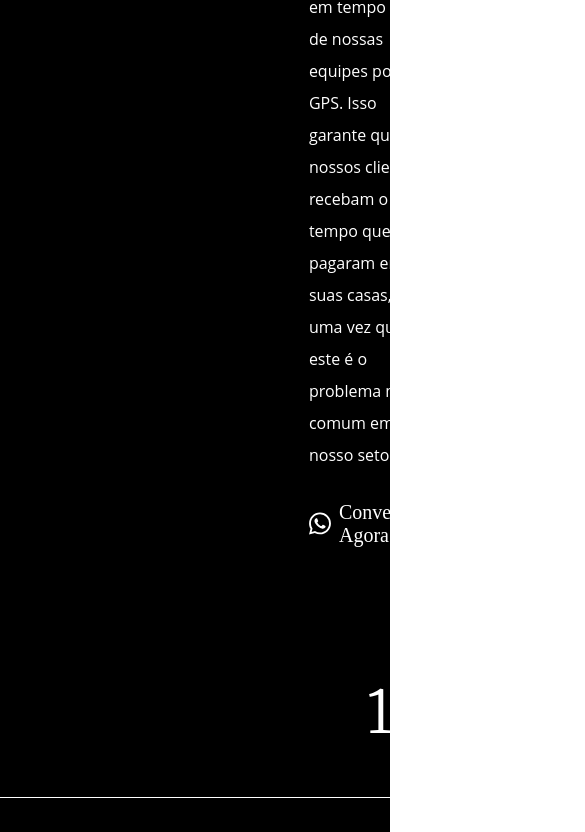
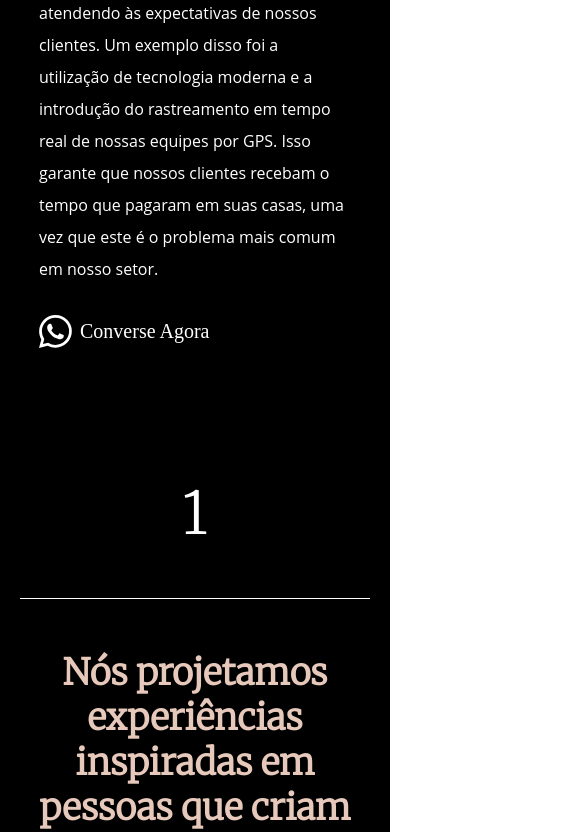
Before and after one commit to riamxpp/biografia, a React (Create React App) app: page / in a window 390 px wide. Shown: the part 1854-2686 px from the top of the page, 585 px wide, since content can reach past the window. Built offline with nearby package versions, Linux system fonts and the light colour scheme.

Commit message:
Deixando site responsivo!

```diff
--- a/src/components/Biografia/StylesBiografia.ts
+++ b/src/components/Biografia/StylesBiografia.ts
@@ -50,6 +50,12 @@ const BiografiaParagrafo = styled.p`
   width: 739px;
   word-wrap: break-word;
   text-align: justify;
+  @media (max-width: 1000px) {
+    width: 500px;
+  }
+  @media (max-width: 570px) {
+    width: 340px;
+  }
 `;
 
 const RedesSociais = styled.ul`
--- a/src/components/Contato/StylesContato.ts
+++ b/src/components/Contato/StylesContato.ts
@@ -16,6 +16,10 @@ const ContatoTitulo = styled.h2`
   font-family: "Merriweather", serif;
   font-size: 48px;
   color: ${colors.titleColor};
+  @media (max-width: 850px) {
+    width: 450px;
+    text-align: center;
+  }
 `;
 
 const ContatoTelefone = styled.span`
--- a/src/components/GridFotos/GritStyles.ts
+++ b/src/components/GridFotos/GritStyles.ts
@@ -14,11 +14,19 @@ const GridContainer = styled.section`
 `;
 
 const ContainerFotos = styled.div`
-  width: 85%;
+  width: 1200px;
   display: grid;
   grid-template-columns: 1fr 1fr 1fr;
   gap: 3rem 0;
   justify-items: center;
+  @media (max-width: 1250px) {
+    grid-template-columns: 1fr 1fr;
+    width: 800px;
+  }
+  @media (max-width: 800px) {
+    width: auto;
+    grid-template-columns: 1fr;
+  }
 `;
 
 const WrapperFoto = styled.div`
--- a/src/components/Informacoes/InformacoesStyles.ts
+++ b/src/components/Informacoes/InformacoesStyles.ts
@@ -13,10 +13,18 @@ const InformacoesContainer = styled.div`
   margin: 0 auto;
   display: flex;
   gap: 50px;
+  @media (max-width: 1100px) {
+    width: auto;
+    flex-direction: column;
+    align-items: center;
+  }
 `;
 
 const InformacoesCaixaEsquerda = styled.article`
   width: 500px;
+  @media (max-width: 600px) {
+    width: 350px;
+  }
 `;
 
 const InformacoesTitulo = styled.h5`
@@ -35,6 +43,9 @@ const InformacoesParagrafo = styled.p`
 
 const InformacoesCaixaDireita = styled.article`
   width: 500px;
+  @media (max-width: 600px) {
+    width: 350px;
+  }
 `;
 
 const InformacoesContainerAssinatura = styled.div`
--- a/src/components/Sobre/StylesSobre.ts
+++ b/src/components/Sobre/StylesSobre.ts
@@ -9,11 +9,20 @@ const SobreComponent = styled.section`
 `;
 
 const SobreContainer = styled.div`
-  width: 70%;
+  width: 1000px;
   display: flex;
   justify-content: space-between;
   margin: 0 auto;
   gap: 2rem;
+  @media (max-width: 1100px) {
+    width: 800px;
+  }
+
+  @media (max-width: 800px) {
+    width: auto;
+    flex-direction: column;
+    align-items: center;
+  }
 `;
 
 const ColaboramosContainer = styled.article`
--- a/src/components/Um/StylesUm.ts
+++ b/src/components/Um/StylesUm.ts
@@ -17,6 +17,12 @@ const NumeroUm = styled.div`
   text-align: center;
   padding-bottom: 3rem;
   border-bottom: 1px solid #fff;
+  @media (max-width: 850px) {
+    width: 500px;
+  }
+  @media (max-width: 600px) {
+    width: 350px;
+  }
 `;
 
 const NumeroUmTitulo = styled.h2`
@@ -27,6 +33,13 @@ const NumeroUmTitulo = styled.h2`
   margin: 0 auto;
   text-align: center;
   margin-top: 51px;
+  @media (max-width: 850px) {
+    width: 500px;
+  }
+  @media (max-width: 600px) {
+    width: 350px;
+    font-size: 2.25rem;
+  }
 `;
 
 const NumeroUmContainerSeta = styled.div`
```
